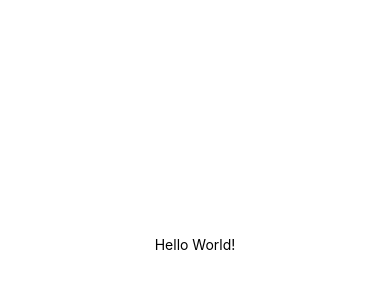
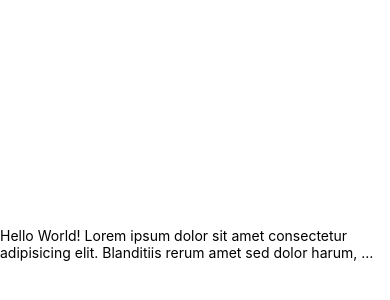
Before and after one commit to sia162/igive, a React Native app: screen / in a window 390 px wide. Shown: the part 178-478 px from the top of the page. Built offline with nearby package versions, Linux system fonts and the light colour scheme.

Commit message:
b1: RN Text Component

```diff
--- a/App.js
+++ b/App.js
@@ -1,12 +1,16 @@
 import { StatusBar } from "expo-status-bar";
-import { StyleSheet, Text, View } from "react-native";
+import { StyleSheet, Text, SafeAreaView } from "react-native";
 
 export default function App() {
   return (
-    <View style={styles.container}>
-      <Text>Hello World!</Text>
+    <SafeAreaView style={styles.container}>
+      <Text numberOfLines={2} onPress={() => console.log("text pressed")}>
+        Hello World! Lorem ipsum dolor sit amet consectetur adipisicing elit.
+        Blanditiis rerum amet sed dolor harum, earum consectetur ex debitis a
+        officiis.
+      </Text>
       <StatusBar style="auto" />
-    </View>
+    </SafeAreaView>
   );
 }
 
```
